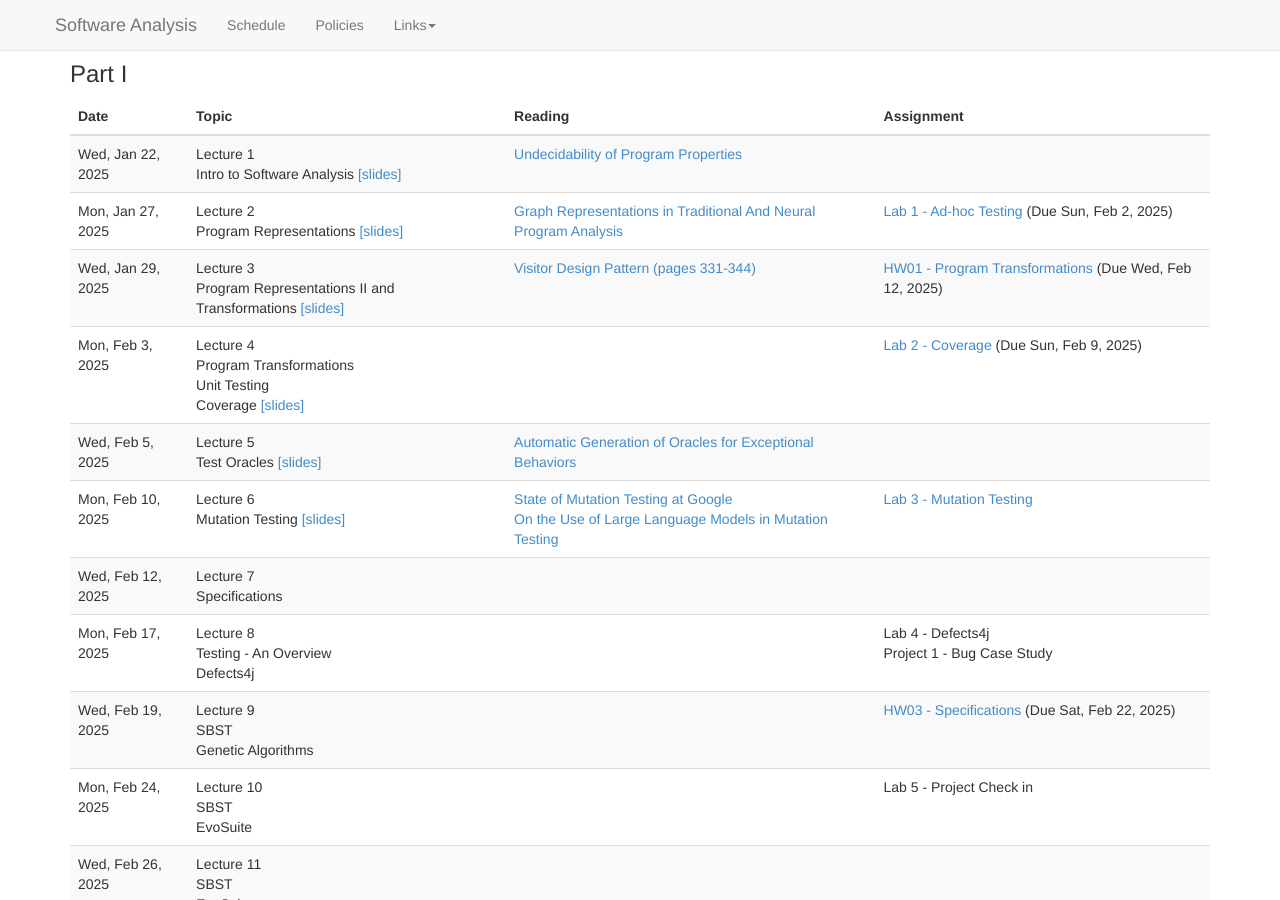
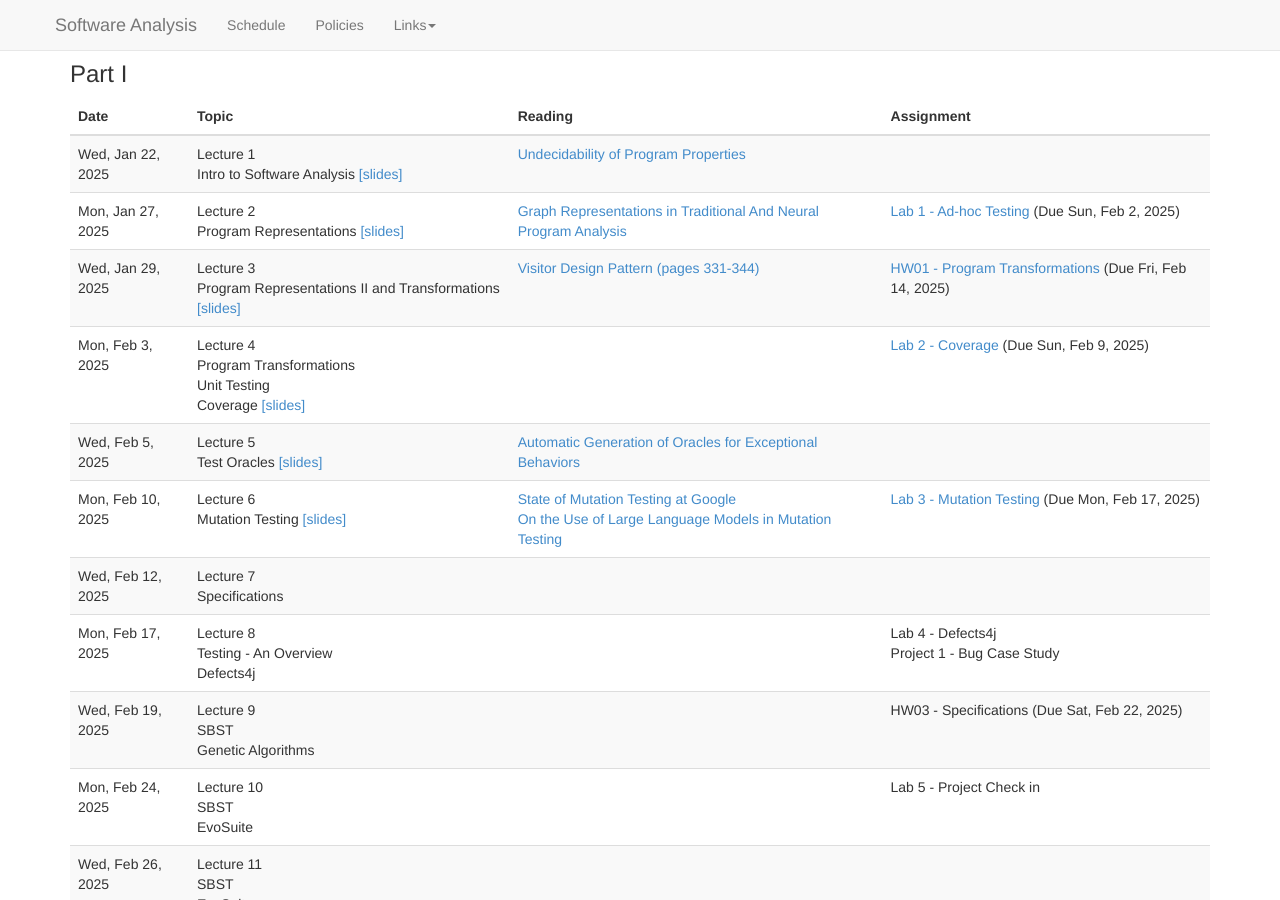
Before and after one commit to bmc-cs-software-analysis/383, a Jekyll site: the page built from schedule.md, in a window 1280 px wide and 900 px high, scrolled down 237 px. Built offline with Jekyll 4.4.1, drawn with Linux system fonts in a browser that asks for light colours; nearby versions of some CDN libraries.

Commit message:
deadlines

```diff
--- a/_data/schedule.yaml
+++ b/_data/schedule.yaml
@@ -42,7 +42,7 @@
         -
           title: "HW01 - Program Transformations"
           url: "hws/HW01.html"
-          deadline: "2025-02-12"
+          deadline: "2025-02-14"
     -
       date: 2025-02-03
       title: Lecture 4 <br> Program Transformations <br> Unit Testing <br> Coverage
@@ -87,7 +87,7 @@
         -
           title: "Lab 3 -  Mutation Testing"
           url: "labs/Lab03.html"
-
+          deadline: 2025-02-17
     -
       date: 2025-02-12
       title: Lecture 7 <br> Specifications
@@ -122,7 +122,7 @@
         -
           deadline: 2025-02-22
           title: "HW03 -  Specifications"
-          url: "hws/HW03.html"
+          #url: "hws/HW03.html"
 
     -
       date: 2025-02-24
```
